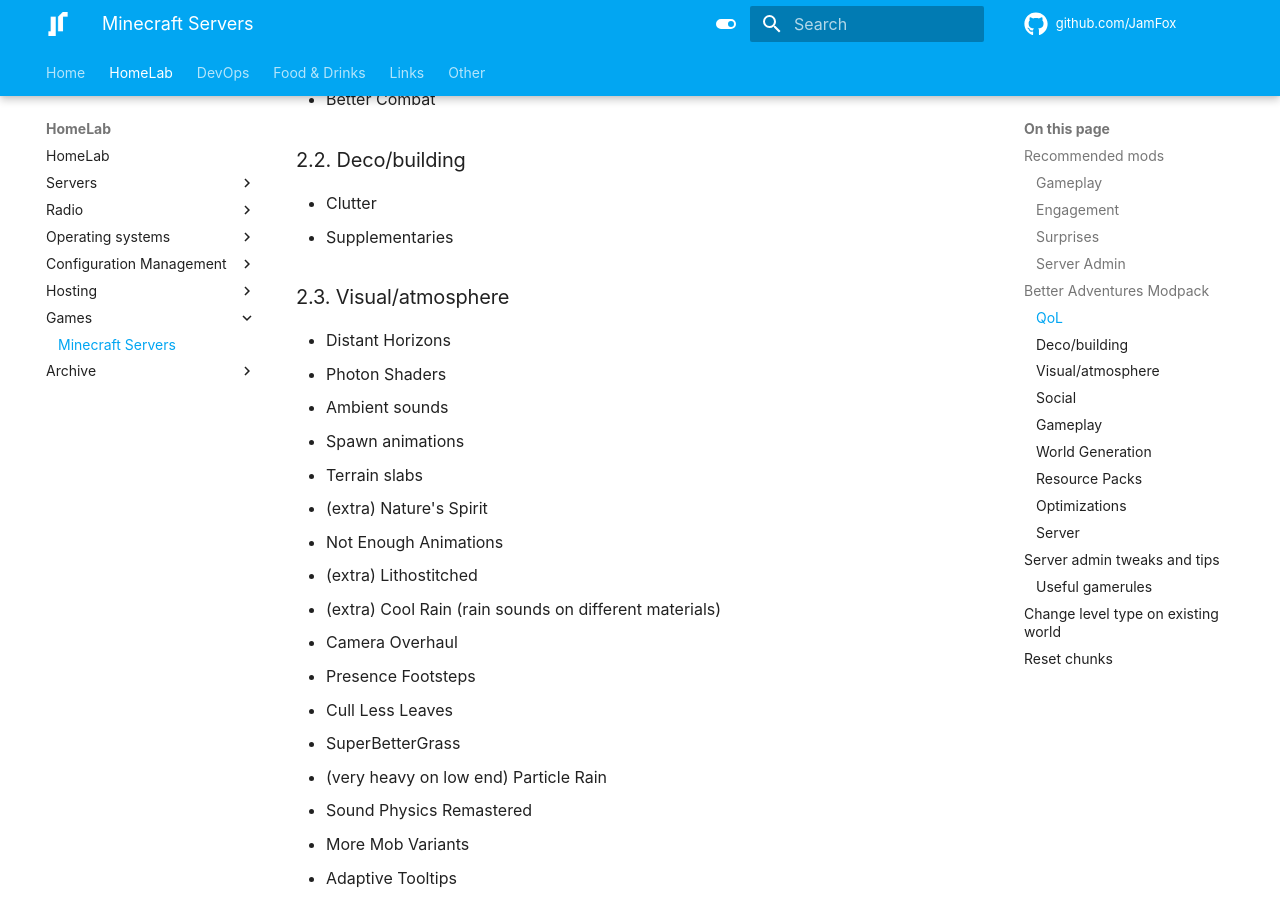
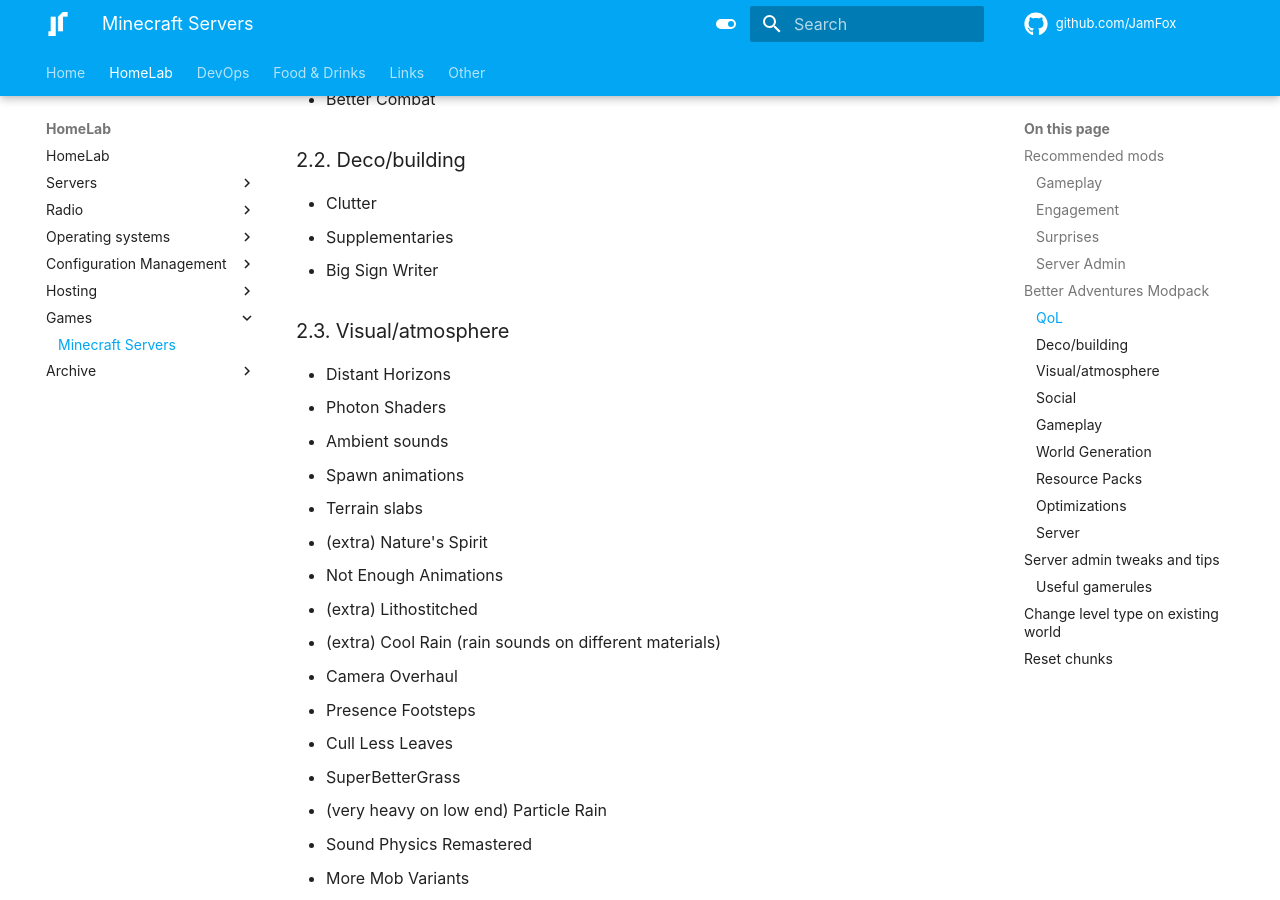
Before and after one commit to JamFox/docs.jamfox.dev, an MkDocs documentation site: the page built from docs/content/homelab/minecraft.md, in a window 1280 px wide and 900 px high, scrolled down 2666 px. Built offline with MkDocs 1.6.1 and Material for MkDocs 9.7.7, drawn with Linux system fonts in a browser that asks for light colours; some web fonts are replaced; plug-ins that fetch from the network failed and are left out.

Commit message:
add big sign

```diff
--- a/docs/content/homelab/minecraft.md
+++ b/docs/content/homelab/minecraft.md
@@ -85,6 +85,7 @@ Stripped down version of flowstatevideo's [Better Adventures+](https://www.curse
 
 - Clutter
 - Supplementaries
+- Big Sign Writer
 
 ### Visual/atmosphere
 
```
